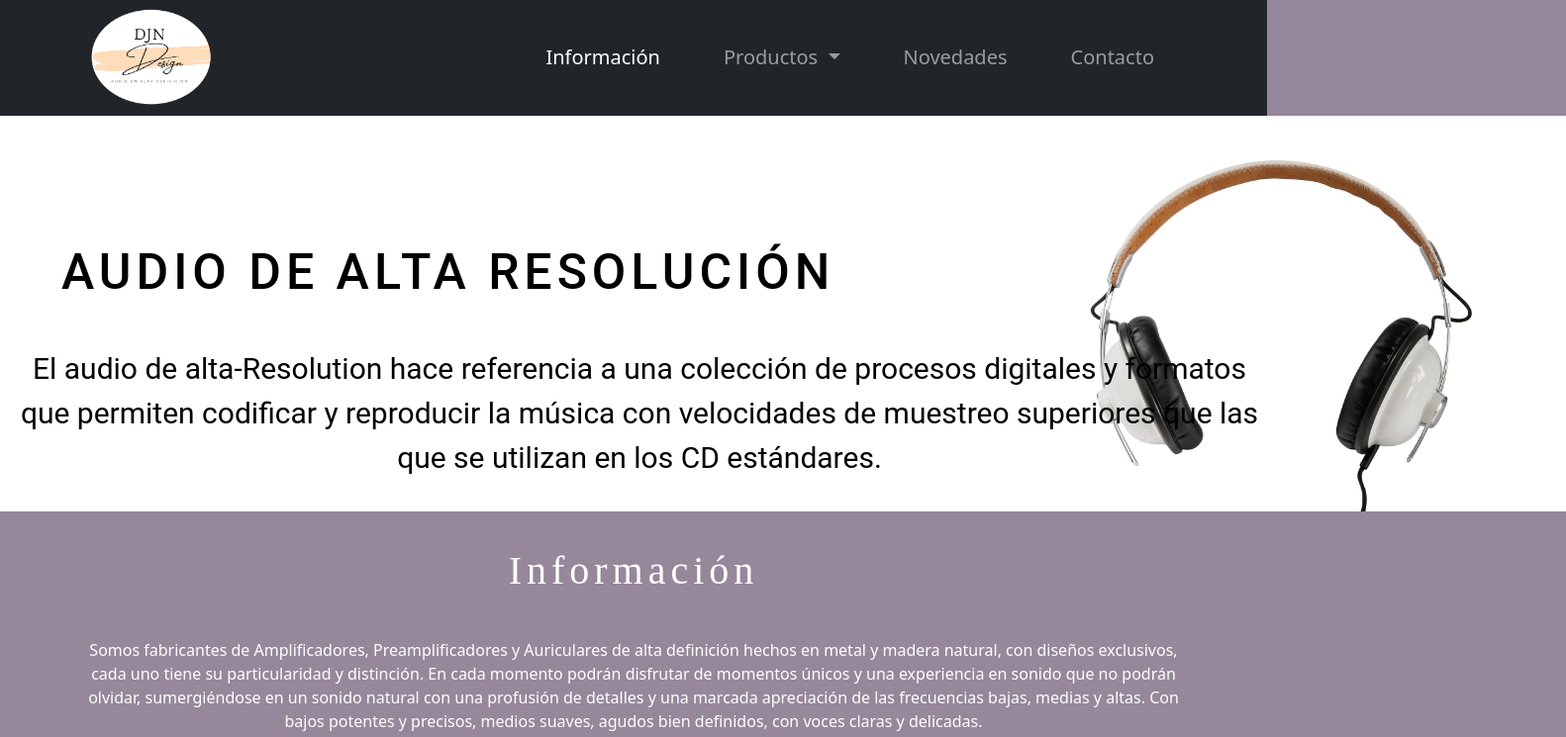
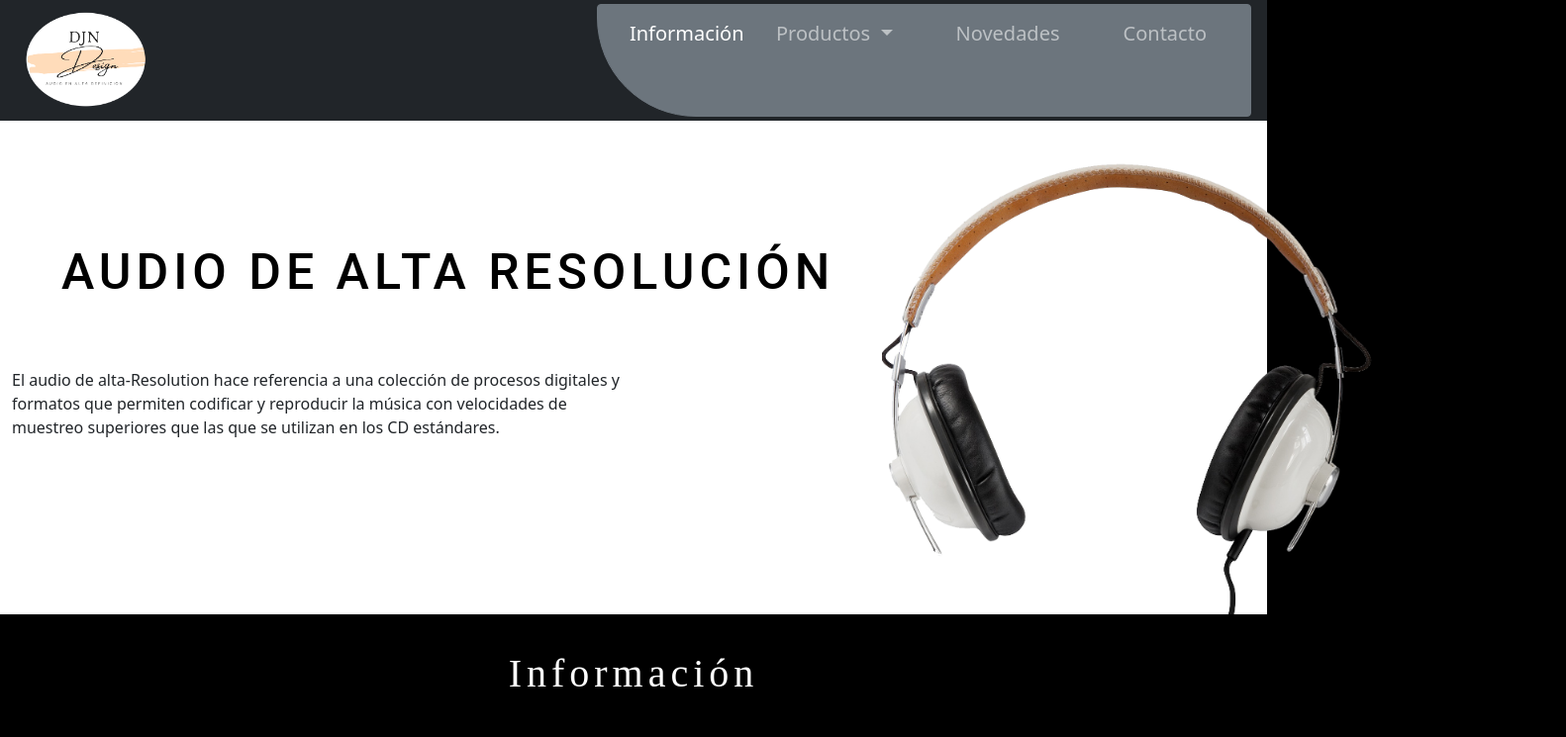
Before and after one commit to corinatt/Desafio-16, a website: page index.html in a window 1280 px wide. Shown: the top 745 px of the page at 99% size, 1582 px wide, since content can reach past the window. Drawn offline with nearby package versions, Linux system fonts and the light colour scheme; files whose address does not match are found by name; a web font is replaced by a local one.

Commit message:
cambio style nav

```diff
--- a/index.html
+++ b/index.html
@@ -35,15 +35,15 @@
 <body>
   <header class="header">
     <nav class="navbar navbar-expand-lg navbar-dark bg-dark mb-auto mx-auto p-1">
-      <div class="container">
+      <div class="container-fluid">
         <a class="navbar-brand" href="index.html"><img src="Image/Logo-djn.png" alt="logo" width="150"></a>
         <button class="navbar-toggler" type="button" data-bs-toggle="collapse" data-bs-target="#navbarNavDropdown"
           aria-controls="navbarNavDropdown" aria-expanded="true" aria-label="Toggle navigation">
           <span class="navbar-toggler-icon"></span>
         </button>
         <div class="collapse navbar-collapse" id="navbarNavDropdown">
-          <ul class="navbar-nav ms-auto fs-5 ">
-            <li class="nav-item mx-4 btn-outline-warning">
+          <ul class="navbar-nav ms-auto fs-5 btn btn-secondary ">
+            <li class="nav-item mx-4 info-nav">
               <a class="nav-link active" aria-current="page" href="#Información">Información</a>
             </li>
             <li class="nav-item dropdown btn-outline-warning">
@@ -73,20 +73,24 @@
     <div class="row justify-content-center ">
       <img src="Image/bg-white.png" alt="imagen portada">
     </div>-->
-    <section class="container-fluid bg-white">
+    <section class="container-fluid bg-white ">
         <div class="titulo-index">
         <h1>Audio de alta resolución</h1>
         </div>
-        <div class="p-h1">
-        <p class="parrafo-h1">El audio de alta-Resolution hace referencia a una colección de procesos digitales
-          y formatos que permiten codificar y reproducir la música con velocidades de muestreo superiores que las que se
-          utilizan en los CD estándares.</p>
+        <section>
+          <div class="row">
+          <div class="col-lg-6 col-sd-12 d-flex align-items-justify ">
+            <div class="p-h1">
+              <p class="text-dark">El audio de alta-Resolution hace referencia a una colección de procesos digitales
+              y formatos que permiten codificar y reproducir la música con velocidades de muestreo superiores que las que se
+              utilizan en los CD estándares.</p>
+            </div>
+          </div>
         </div>
-        <section class="container">
+        </section>
           <div class="img-2">
-            <img src="image/headphone-bg.jpg" class="img-fluid" alt="img-thumbnail">
+            <img src="image/img-2.png" class="img-fluid" alt="img-thumbnail">
           </div>
-        </section>
       </section>
       <section class="container">
         <h2 class="main-h2"> <a name="Información">Información</a></h2>
@@ -99,7 +103,6 @@
             voces claras y delicadas. <br>
             Todo lo que un apasionado de la música puede desear.</p>
         </div>
-
       <section>
         <div class="row p-5">
           <div class="col-lg-6 col-sd-12 d-flex align-items-center ">
--- a/scss/components/_body.scss
+++ b/scss/components/_body.scss
@@ -4,8 +4,23 @@
 body {
   margin: 0%;
   padding: 0%;
-  background-color:nth($colores, 6 );
+  background-color:nth($colores, 1 );
   overflow-x: hidden;
+
+  .navbar-nav{
+    border-bottom-left-radius:100px;
+  }
+
+  .info-nav{
+    width: 100px;
+    height: 100px;
+    transition: width 2s;
+  }
+  .info-nav:hover {
+    width: 300px;
+  }
+
+
 
 
 }
--- a/scss/components/_main.scss
+++ b/scss/components/_main.scss
@@ -20,13 +20,12 @@ main {
       }
   }
   .p-h1{
-    position: absolute;
-    top: 350px;
+    margin-top: 250px;
 
 
     .parrafo-h1{
       color: nth($colores, 1 );
-      text-align: center;
+      text-align:justify;
       font-size: $font-size-subtitulos;
       font-family: $font-h1;
 
@@ -35,7 +34,8 @@ main {
   }
 
   .img-2{
-    width: 600px;
+    width: 500px;
+    margin-top: -300px;
     animation-name: move;
     animation-duration: 3s;
     animation-fill-mode: forwards;
@@ -47,18 +47,11 @@ main {
         width: 100%;
       }
       to {
-        margin-left: 900px;
+        margin-left: 70%;
 
       }
     }
 
-  h1 {
-    color: nth($colores, 2);
-    font-family: $font-h1;
-    letter-spacing: $letter-spacing-titulos;
-    font-size: $font-size-h1;
-    line-height: 6;
-  }
   /*titulos secciones*/
   .main-h2 {
     color: nth($colores, 2);
```
Also changed, not shown: Image/img-2.png (added), css/style.css, 1 other file.
